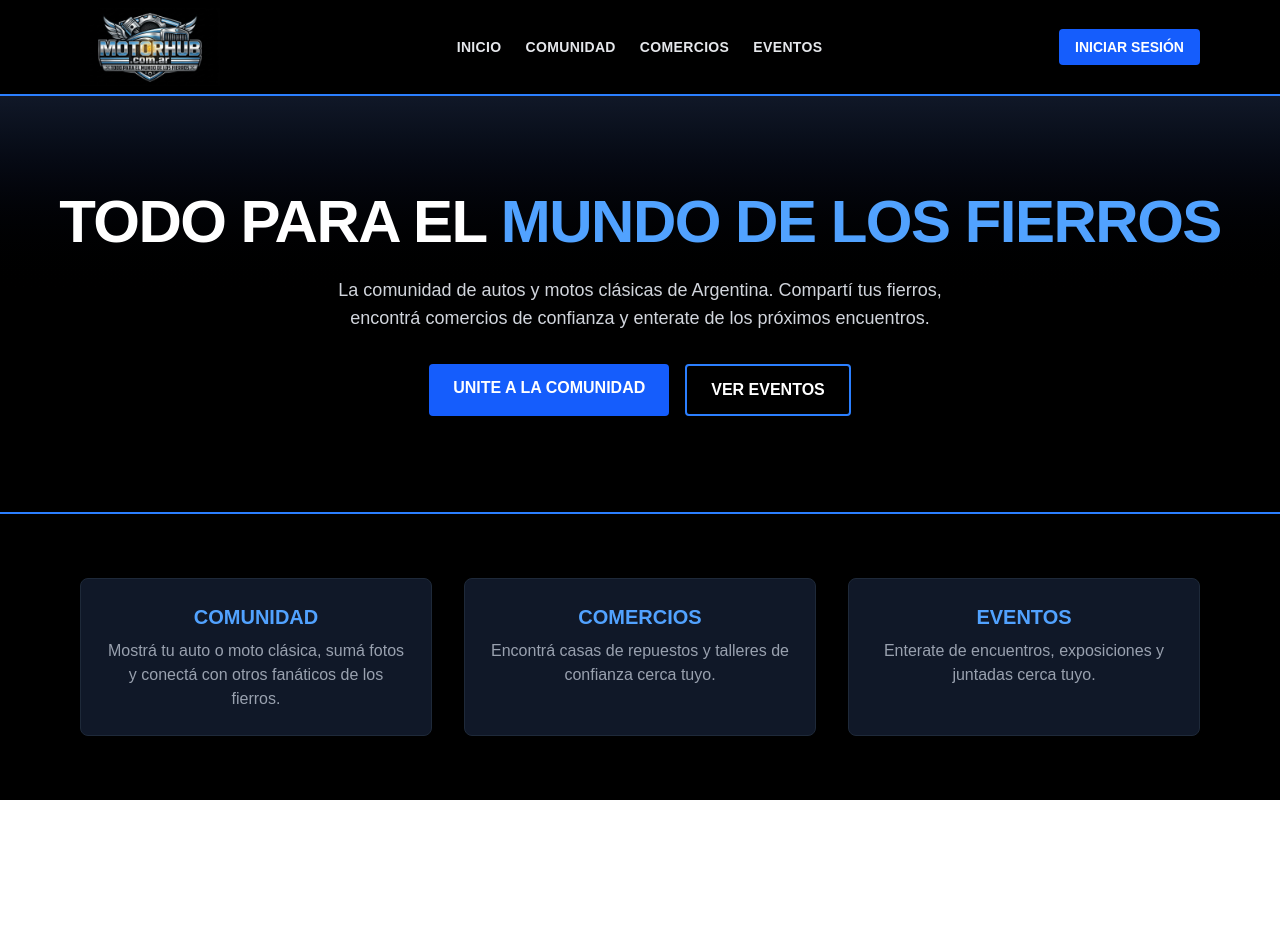
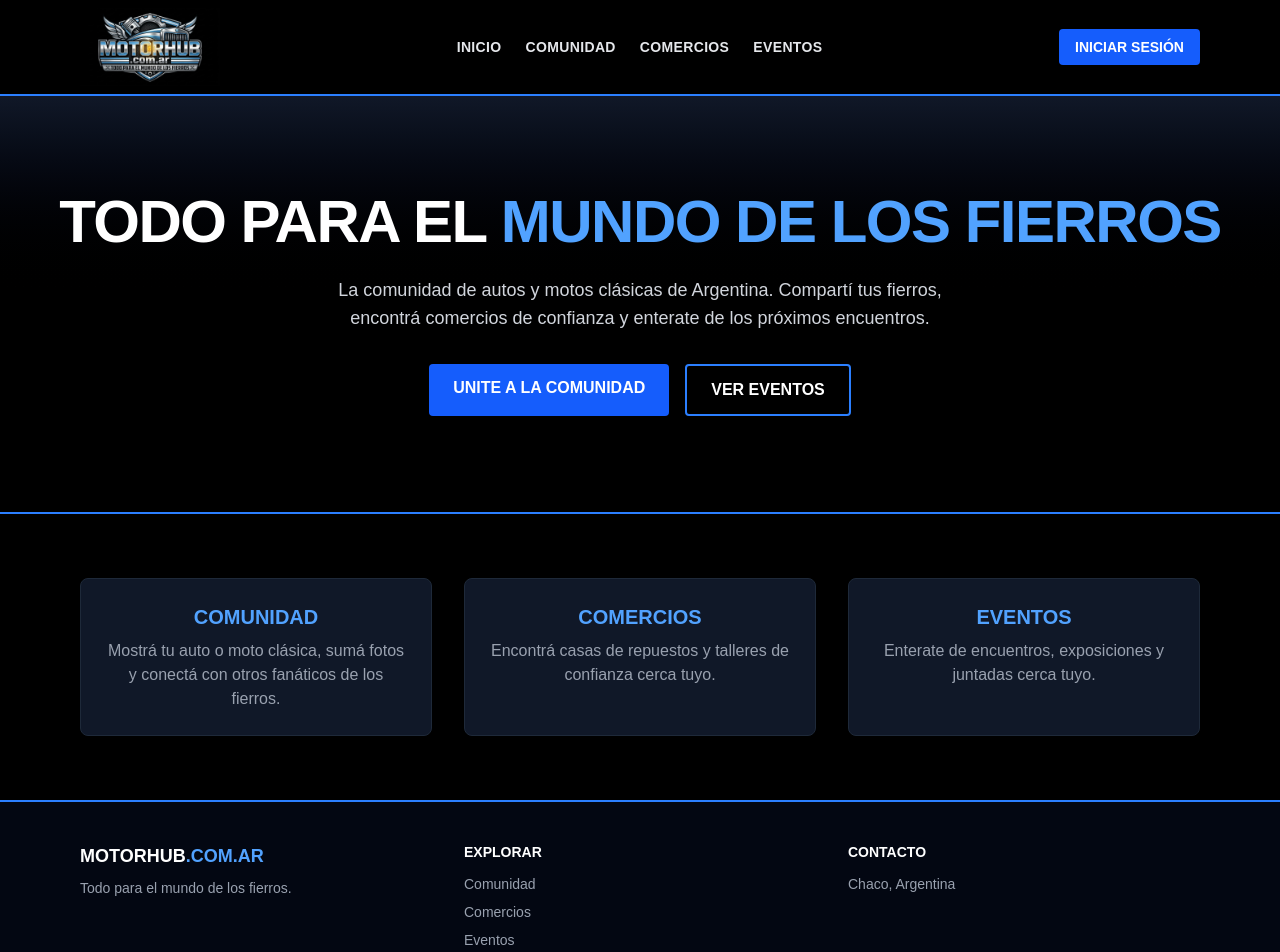
Before and after one commit to TanoLorenzini/motorhub, a Next.js app: page / in a window 1280 px wide. Shown: the top 952 px of the page. Before the commit the page ends 800 px from the top, so only its background shows below. Built offline with nearby package versions, Linux system fonts and the light colour scheme.

Commit message:
Agregado Footer

```diff
--- a/src/app/layout.tsx
+++ b/src/app/layout.tsx
@@ -2,6 +2,7 @@
 import { Geist, Geist_Mono } from "next/font/google";
 import "./globals.css";
 import Navbar from "@/components/Navbar";
+import Footer from "@/components/Footer";
 
 const geistSans = Geist({
   variable: "--font-geist-sans",
@@ -27,6 +28,7 @@
       <body className="min-h-full flex flex-col bg-black">
         <Navbar />
         <main className="flex-1">{children}</main>
+        <Footer />
       </body>
     </html>
   );
--- /dev/null
+++ b/src/components/Footer.tsx
@@ -0,0 +1,50 @@
+import Link from "next/link";
+
+export default function Footer() {
+  return (
+    <footer className="bg-gray-950 border-t-2 border-blue-500 text-gray-400 mt-auto">
+      <div className="max-w-6xl mx-auto px-4 py-10 grid gap-8 md:grid-cols-3">
+        <div>
+          <h3 className="text-white font-bold uppercase text-lg mb-2">
+            MotorHub<span className="text-blue-400">.com.ar</span>
+          </h3>
+          <p className="text-sm">Todo para el mundo de los fierros.</p>
+        </div>
+
+        <div>
+          <h4 className="text-white font-semibold uppercase text-sm mb-3">
+            Explorar
+          </h4>
+          <ul className="space-y-2 text-sm">
+            <li>
+              <Link href="/comunidad" className="hover:text-blue-400 transition">
+                Comunidad
+              </Link>
+            </li>
+            <li>
+              <Link href="/comercios" className="hover:text-blue-400 transition">
+                Comercios
+              </Link>
+            </li>
+            <li>
+              <Link href="/eventos" className="hover:text-blue-400 transition">
+                Eventos
+              </Link>
+            </li>
+          </ul>
+        </div>
+
+        <div>
+          <h4 className="text-white font-semibold uppercase text-sm mb-3">
+            Contacto
+          </h4>
+          <p className="text-sm">Chaco, Argentina</p>
+        </div>
+      </div>
+
+      <div className="border-t border-gray-800 py-4 text-center text-xs">
+        © {new Date().getFullYear()} MotorHub.com.ar — Todos los derechos reservados.
+      </div>
+    </footer>
+  );
+}
```
